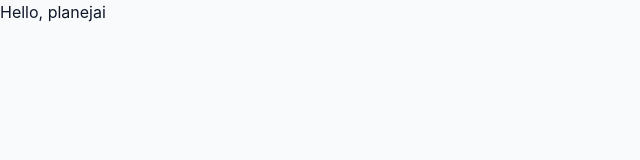
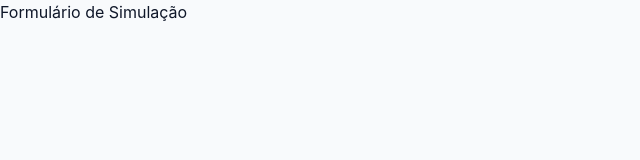
Before and after one commit to BrunoViscardi/planejai-Desafio_DIO, a React (Vite) app: page / in a window 1280 px wide. Shown: the top 160 px of the page, without its empty margins (0-640 px from the left). Built offline with nearby package versions, Linux system fonts and the light colour scheme.

Commit message:
feat: criação das rotas das paginas

```diff
--- a/src/App.tsx
+++ b/src/App.tsx
@@ -1,9 +1,8 @@
+import { RouterProvider } from "react-router-dom";
+import { router } from "./router";
+
 function App() {
-  return (
-    <>
-      <h1>Hello, planejai</h1>
-    </>
-  );
+  return <RouterProvider router={router} />;
 }
 
 export default App;
--- /dev/null
+++ b/src/router.tsx
@@ -0,0 +1,20 @@
+import { createBrowserRouter } from "react-router-dom";
+
+export const router = createBrowserRouter([
+  {
+    children: [
+      {
+        path: "/",
+        element: <h1>Formulário de Simulação</h1>,
+      },
+      {
+        path: "/resultado",
+        element: <h1>Resultado da Simulação</h1>,
+      },
+      {
+        path: "/historico",
+        element: <h1>Histórico de Simulações</h1>,
+      },
+    ],
+  },
+]);
```
